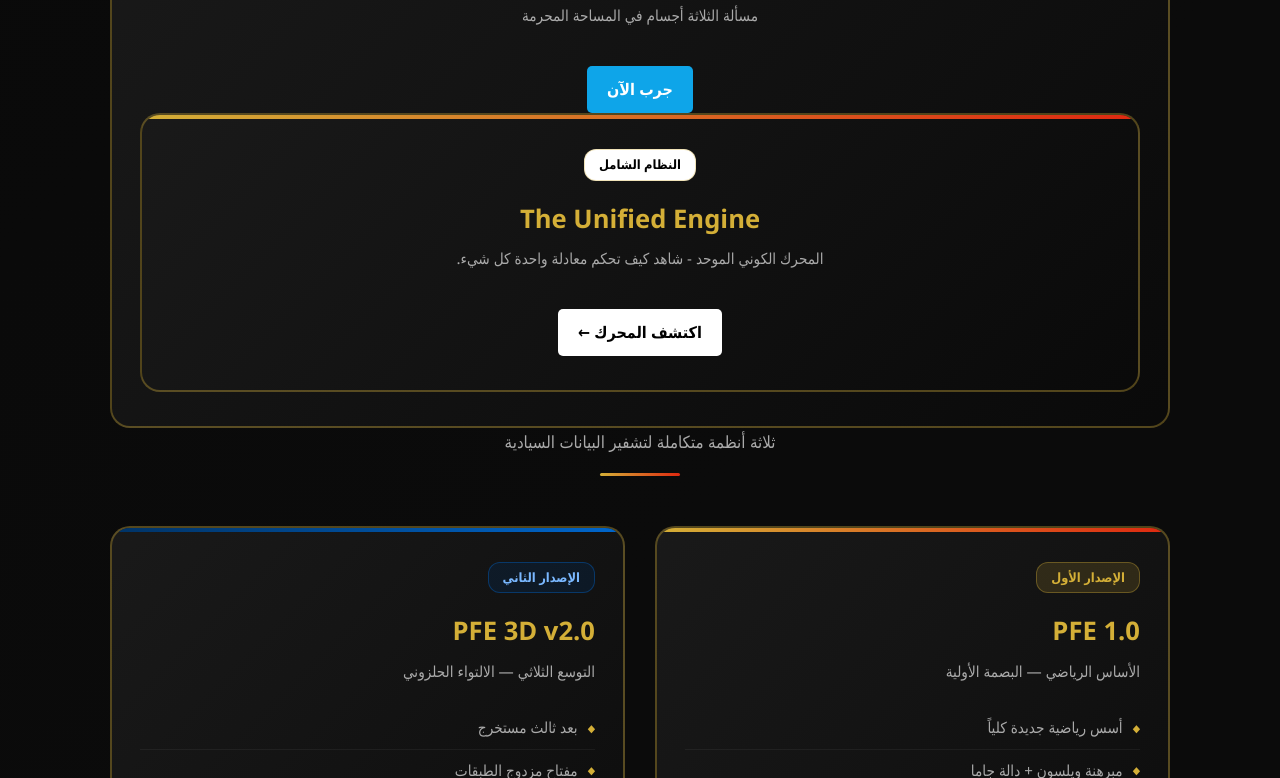
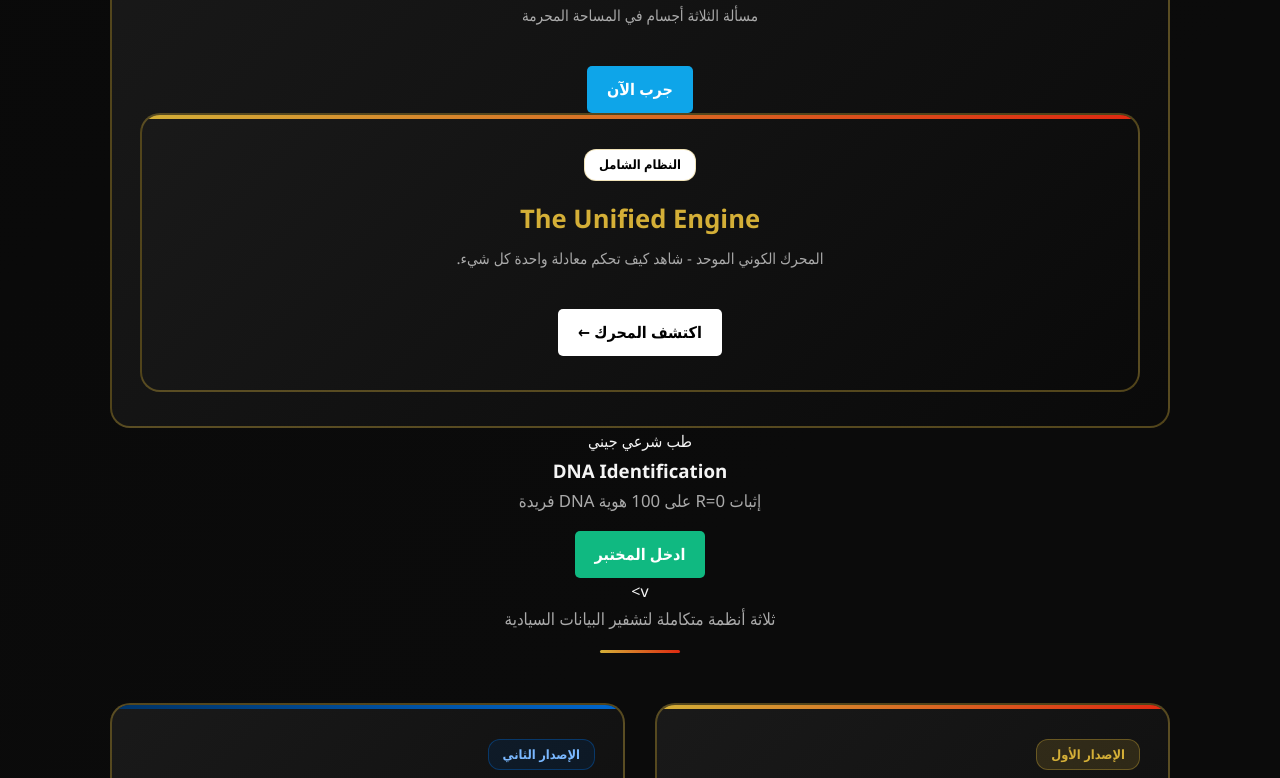
Before and after one commit to mohamedbaraka545moon-cmd/delightful-peony-9a34fd, a plain HTML site: page index.html in a window 1280 px wide. Shown: the part 2570-3348 px from the top of the page. Drawn offline with Linux system fonts and the light colour scheme; a script that the page names is missing.

Commit message:
Update index.html

```diff
--- a/index.html
+++ b/index.html
@@ -290,7 +290,12 @@ section{padding:60px 0}
                     <p class="sub">المحرك الكوني الموحد - شاهد كيف تحكم معادلة واحدة كل شيء.</p>
                     <a href="unified-engine.html" style="display:inline-block; margin-top:15px; padding:10px 20px; background:#fff; color:#000; text-decoration:none; border-radius:5px; font-weight:bold;">اكتشف المحرك ←</a>
                 </div>   </div>
-</div>
+</di<div class="product-card">
+    <span class="tag">طب شرعي جيني</span>
+    <h3>DNA Identification</h3>
+    <p class="sub">إثبات R=0 على 100 هوية DNA فريدة</p>
+    <a href="dna-100-identification.html" style="display:inline-block; margin-top:15px; padding:10px 20px; background:#10b981; color:#fff; text-decoration:none; border-radius:5px; font-weight:bold;">ادخل المختبر</a>
+</div>v>
 <!-- نهاية البطاقة الجديدة -->
 <p>ثلاثة أنظمة متكاملة لتشفير البيانات السيادية</p>
 <div class="line"></div>
```
